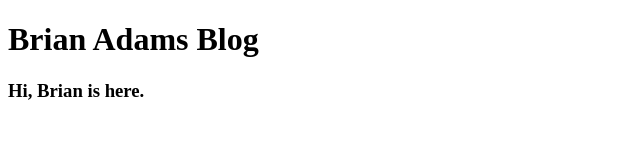
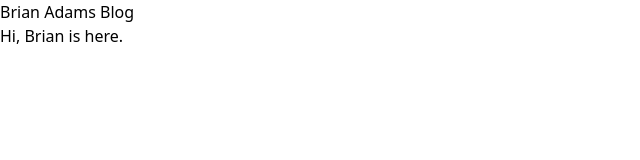
Before and after one commit to brianadams1/brianadams1.github.io, a website: page index.html in a window 1280 px wide. Shown: the whole page, without its empty margins (0-640 px from the left). Drawn offline with Linux system fonts and the light colour scheme.

Commit message:
add tailwindcss configuration

```diff
--- a/index.html
+++ b/index.html
@@ -4,6 +4,7 @@
     <meta charset="UTF-8">
     <meta name="viewport" content="width=device-width, initial-scale=1.0">
     <title>Brian Adams</title>
+    <link rel="stylesheet" href="dist/output.css">
 </head>
 <body>
 
--- /dev/null
+++ b/src/css/input.css
@@ -0,0 +1,3 @@
+@tailwind base;
+@tailwind components;
+@tailwind utilities;
--- /dev/null
+++ b/tailwind.config.js
@@ -0,0 +1,8 @@
+/** @type {import('tailwindcss').Config} */
+module.exports = {
+  content: ["./src/**/*.{html,js}"],
+  theme: {
+    extend: {},
+  },
+  plugins: [],
+}
```
Also changed, not shown: package.json (added, +7 -0 lines), dist/output.css (added), 2 other files.
